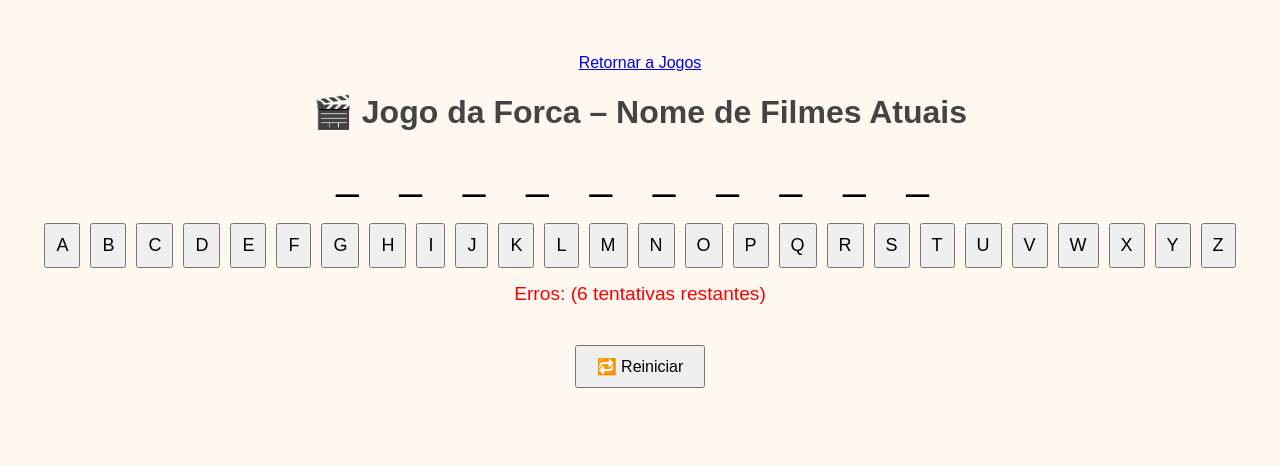
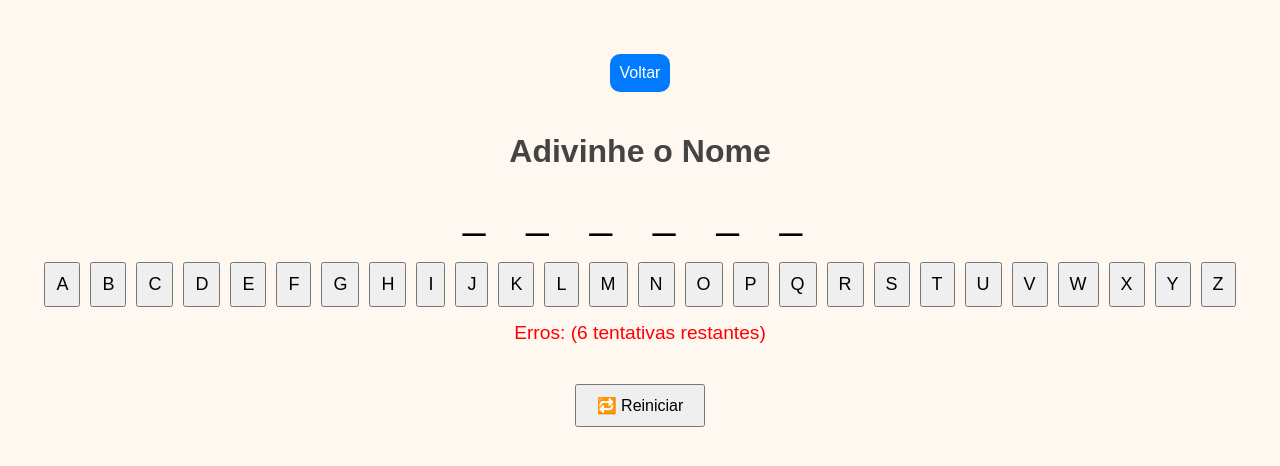
Before and after one commit to nakata-dev/jogos, a plain HTML site: page Jogo_da_forca/jogo_da_forca.html in a window 1280 px wide. Drawn offline with Linux system fonts and the light colour scheme.

Commit message:
Jogo da Adivinhação

```diff
--- a/Jogo_da_forca/jogo_da_forca.html
+++ b/Jogo_da_forca/jogo_da_forca.html
@@ -4,6 +4,20 @@
   <meta charset="UTF-8">
   <title>Jogo da Forca - Filmes Atuais</title>
   <style>
+    a {
+      display: inline-block; /* Para poder aplicar padding e margin */
+      margin-bottom: 20px;
+      padding: 10px 10px;
+      background-color: #007bff;
+      color: white;
+      text-decoration: none;
+      border-radius: 10px;
+    }
+
+    a:hover {
+      background-color: #0056b3;
+    }
+
     body {
       font-family: 'Arial', sans-serif;
       background-color: #fff8f0;
@@ -54,8 +68,8 @@
   </style>
 </head>
 <body>
-<p><a href="../jogos.html">Retornar a Jogos</a></p>
-  <h1>🎬 Jogo da Forca – Nome de Filmes Atuais</h1>
+<p><a href="../index.html">Voltar</a></p>
+  <h1>Adivinhe o Nome</h1>
 
   <div id="palavra">_ _ _ _ _</div>
 
@@ -69,8 +83,7 @@
 
   <script>
     const filmes = [
-      "DUNA", "BARBIE", "OPPENHEIMER", "WONKA", "MADAME TEIA",
-      "GUARDIOES", "ELEMENTOS", "THE MARVELS", "JOGOS VORAZES", "POBRES CRIATURAS", "SUPERMAN", "THUNDERBOLTS"
+      "MAIA", "ALICE", "XUXA", "VAMOS PESCAR", "FRANKENSTEIN", "JESUS CRISTO", "GUSTAVO", "LAICA", "PEDRO", "MARIA", "JOAO", "LUCAS", "MATEUS", "MARCOS", "LARA", "ANA", "CARLA", "BRUNA", "FELIPE", "RAFAEL", "GABRIEL", "LUIZA", "SOPHIA", "ISABELA", "JULIA", "MARIANA", "VICTORIA", "LARISSA", "BEATRIZ", "CAMILA", "LETICIA", "NATHALIA", "THAIS", "RENATA", "ALINE", "THAMIRES", "SANDRA", "PAULA", "DANIELA", "MARCELA", "TATIANA", "VANESSA", "JULIANA", "MIRELLA", "GIOVANNA", "RAQUEL", "ALESSANDRA", "MAYARA", "KARINA", "JESSICA", "MELISSA", "FABIANA", "NATALIA", "PRISCILA", "SILVIA", "ADRIANA", "ELIANA", "CINTIA", "MARTA", "LILIAN", "REGINA", "CLAUDIA", "SUSANA", "VERA", "DANIEL", "RODRIGO", "BRUNO", "LEANDRO", "GUSTAVO", "FELIPE", "MARCOS", "RAFAEL", "LUCAS", "GABRIEL", "DIEGO", "VINICIUS", "LEONARDO", "ALEXANDRE", "WILLIAN", "FABIENNE", "JULIETTE", "SABRINA", "LUNA", "ESTRELA", "SOL", "CEUS", "MARTE", "JUPITER", "SATURNO", "URANO", "NETUNO", "PLUTAO", "GALAXIA", "UNIVERSO", "CONSTELACAO", "ASTEROIDE", "COMETA", "METEORO", "ORION", "ANDROMEDA", "CASSIOPEIA", "LEAO", "TOURO", "GEMEOS", "CANCER", "VIRGEM", "LIBRA", "ESCORPIAO", "SAGITARIO", "CAPRICORNIO", "AQUARIO", "PEIXES", "HOMEM ARANHA", "BATMAN", "MULHER MARAVILHA", "CAPITAO AMERICA", "IRON"
     ];
 
     let palavraEscolhida = "";
```
Also changed, not shown: index.html (+1 -1 lines).
